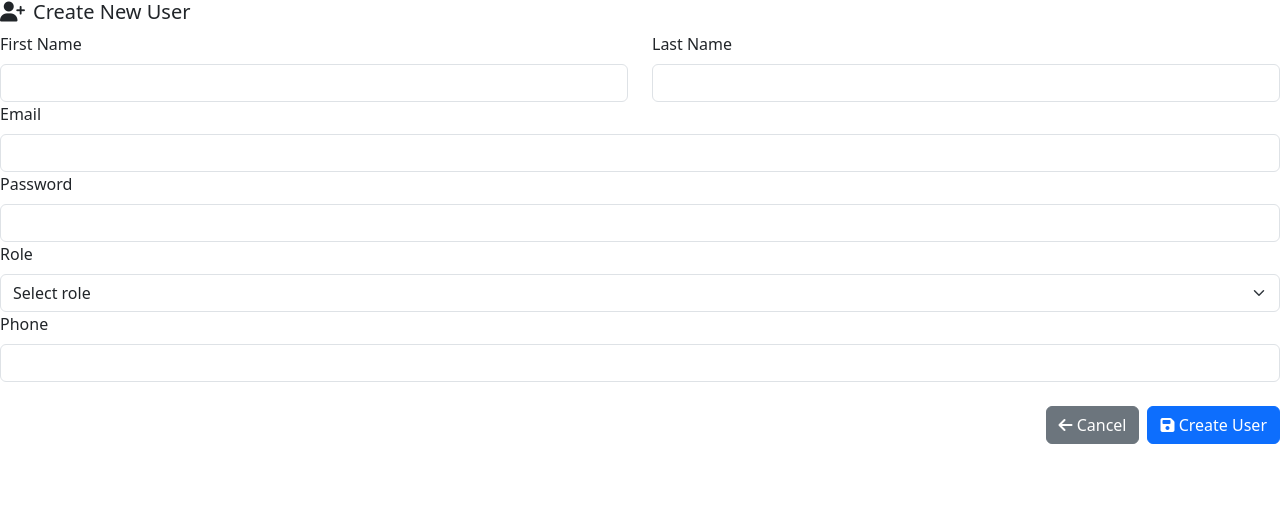
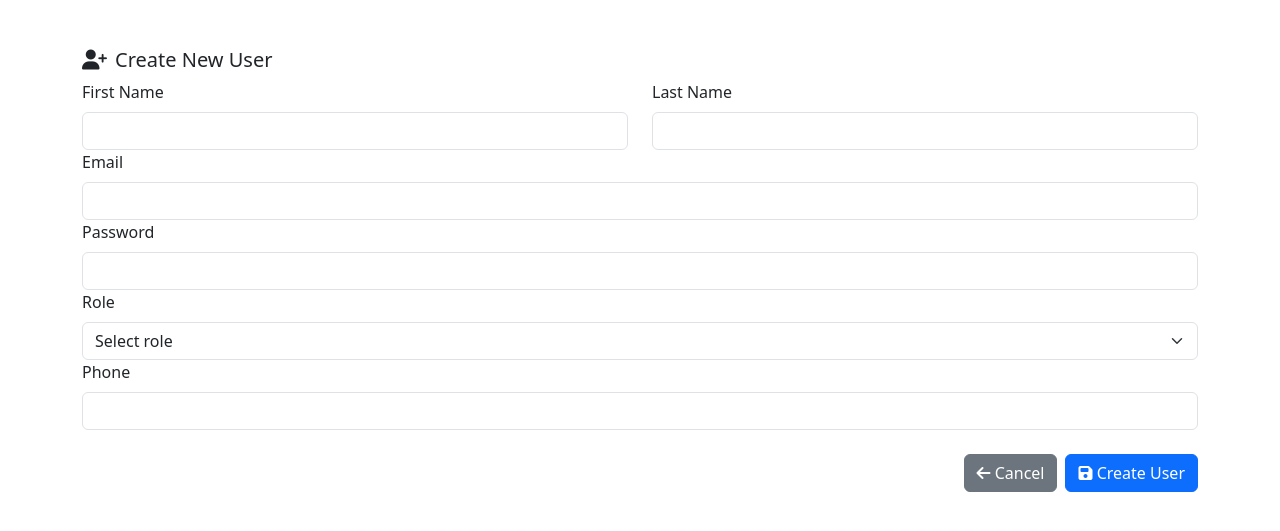
Before and after one commit to senghinloem/VC1-G3, a PHP site: template views/users/create_user.php in a window 1280 px wide. Shown: the top 531 px of the page. Run offline with PHP 8.4, Linux system fonts and the light colour scheme; the template is opened without the code that fills it, so the values that code supplies are empty; the visitor is signed in with stand-in values (Sample User, id 1).

Commit message:
Save local changes for create_user.php

```diff
--- a/views/users/create_user.php
+++ b/views/users/create_user.php
@@ -32,7 +32,7 @@ if ($_SESSION['user_role'] !== 'admin') {
 </head>
 <body>
 
-
+<div class="container mt-5 mb3">
         <!-- Create User Form -->
         <div class="create-user-container">
             <h5><i class="fas fa-user-plus me-2"></i>Create New User</h5>
@@ -76,3 +76,4 @@ if ($_SESSION['user_role'] !== 'admin') {
         </div>
     </div>
 </div>
+</div>
```
